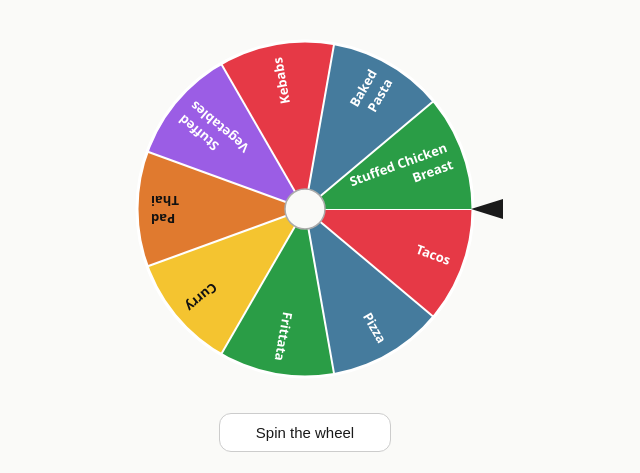
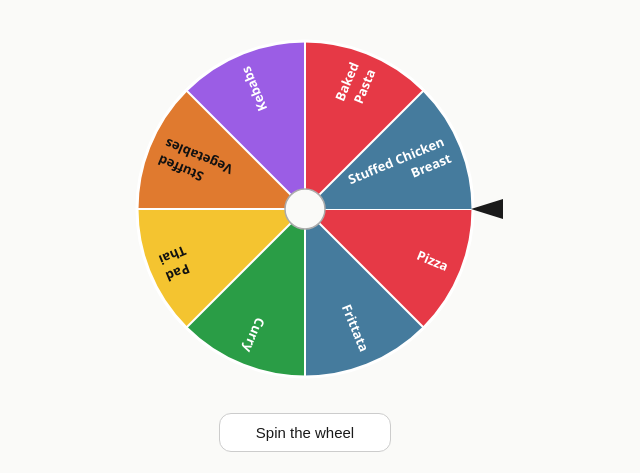
Before and after one commit to doctafaustus/the-cookbook-club, a plain HTML site: page index.html in a window 1280 px wide. Shown: the part 208-681 px from the top of the page, without its empty margins (335-975 px from the left). Drawn offline with Linux system fonts and the light colour scheme.

Commit message:
Remove Tacos

```diff
--- a/index.html
+++ b/index.html
@@ -129,7 +129,6 @@
 
     <script>
       const meals = [
-        'Tacos',
         'Pizza',
         'Frittata',
         'Curry',
```
